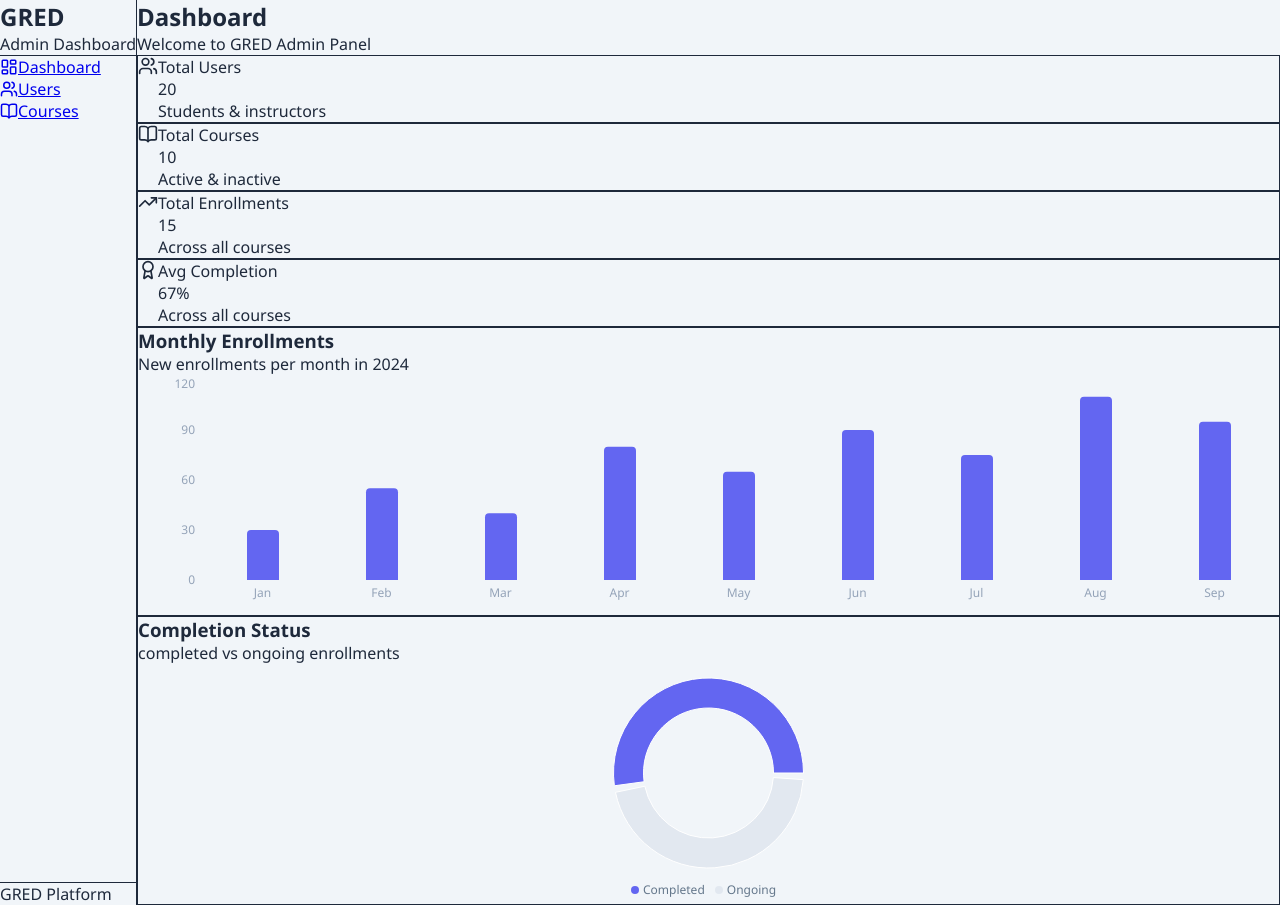
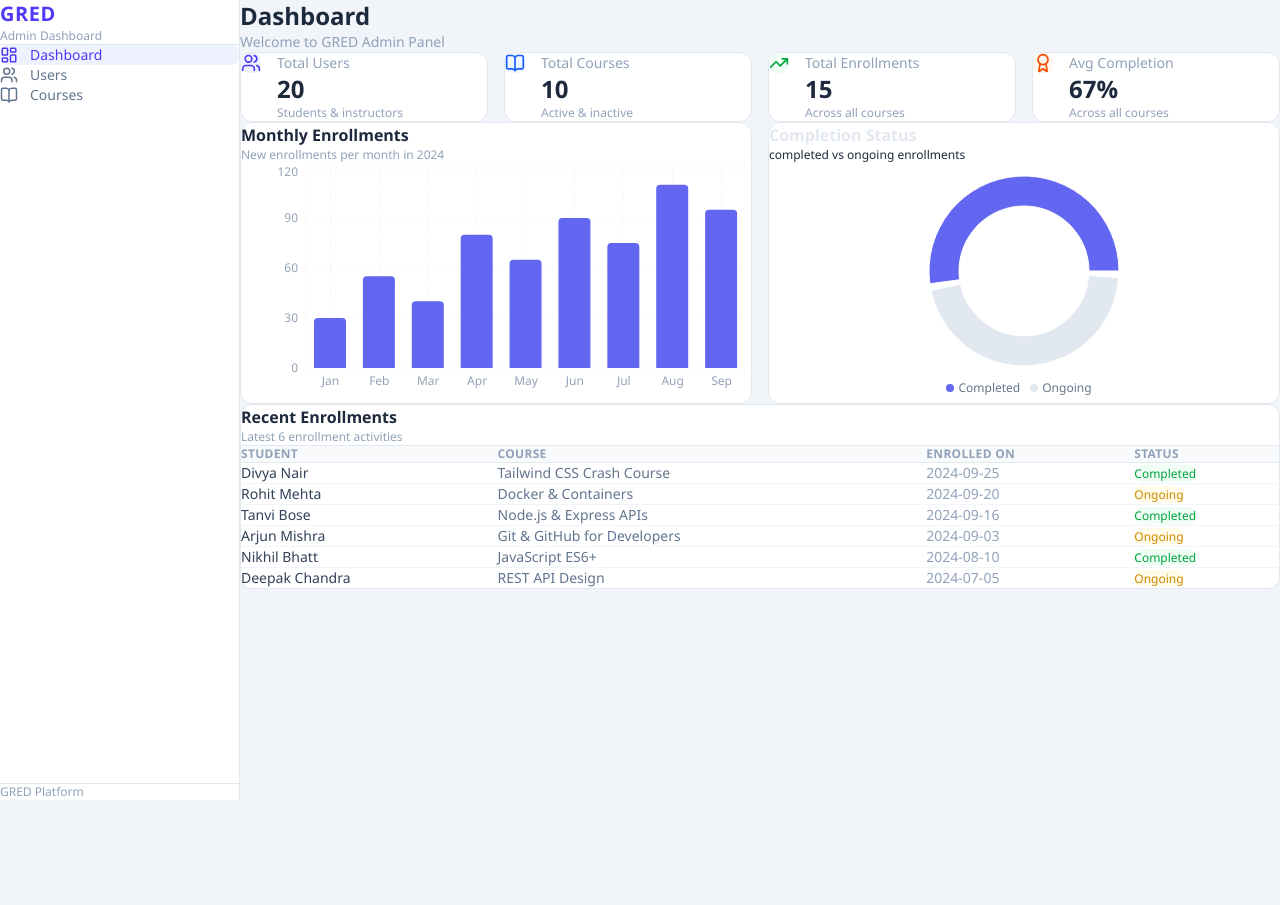
Before and after one commit to ajayygurjar/gred-dashboard, a React (Vite) app: page / in a window 1280 px wide. After the commit the page ends 800 px from the top, so only its background shows below. Built offline with nearby package versions, Linux system fonts and the light colour scheme.

Commit message:
recent ennrollment table

```diff
--- /dev/null
+++ b/src/components/RecentEnrollments.jsx
@@ -0,0 +1,100 @@
+import { users, courses, enrollments } from '../data/dummyData'
+
+const getStatusBadge = (status) => {
+    if (status === 'completed') {
+        return (
+            <span className="px-2.5 py-0.5 rounded-full text-xs font-medium bg-green-50 text-green-600">
+                Completed
+            </span>
+        )
+    }
+    return (
+        <span className="px-2.5 py-0.5 rounded-full text-xs font-medium bg-yellow-50 text-yellow-600">
+            Ongoing
+        </span>
+    )
+}
+
+const RecentEnrollments = () => {
+    const recent = enrollments
+        .slice(-6)
+        .reverse()
+        .map((enrollment) => {
+            const user = users.find((u) => u.id === enrollment.userId)
+            const course = courses.find((c) => c.id === enrollment.courseId)
+            return {
+                id: enrollment.id,
+                userName: user?.name ?? 'Unknown User',
+                courseName: course?.title ?? 'Unknown Course',
+                enrolledOn: enrollment.enrolledOn,
+                status: enrollment.status,
+            }
+        })
+
+    return (
+        <div className="bg-white rounded-xl border border-slate-200">
+
+            {/* header */}
+            <div className="px-5 py-4 border-b border-slate-200">
+                <h3 className="text-base font-semibold text-slate-800">
+                    Recent Enrollments
+                </h3>
+                <p className="text-xs text-slate-400 mt-0.5">
+                    Latest 6 enrollment activities
+                </p>
+            </div>
+
+            {/* table */}
+            <div className="overflow-x-auto">
+                <table className="w-full text-sm">
+
+                    {/* head */}
+                    <thead>
+                        <tr className="border-b border-slate-200 bg-slate-50">
+                            <th className="text-left px-5 py-3 text-xs font-semibold text-slate-400 uppercase tracking-wide">
+                                Student
+                            </th>
+                            <th className="text-left px-5 py-3 text-xs font-semibold text-slate-400 uppercase tracking-wide">
+                                Course
+                            </th>
+                            <th className="text-left px-5 py-3 text-xs font-semibold text-slate-400 uppercase tracking-wide">
+                                Enrolled On
+                            </th>
+                            <th className="text-left px-5 py-3 text-xs font-semibold text-slate-400 uppercase tracking-wide">
+                                Status
+                            </th>
+                        </tr>
+                    </thead>
+
+                    {/* body */}
+                    <tbody>
+                        {recent.map((row, index) => (
+                            <tr
+                                key={row.id}
+                                className={`border-b border-slate-100 hover:bg-slate-50 transition-colors
+                  ${index === recent.length - 1 ? 'border-b-0' : ''}`}
+                            >
+                                <td className="px-5 py-3.5 font-medium text-slate-700">
+                                    {row.userName}
+                                </td>
+                                <td className="px-5 py-3.5 text-slate-500">
+                                    {row.courseName}
+                                </td>
+                                <td className="px-5 py-3.5 text-slate-400">
+                                    {row.enrolledOn}
+                                </td>
+                                <td className="px-5 py-3.5">
+                                    {getStatusBadge(row.status)}
+                                </td>
+                            </tr>
+                        ))}
+                    </tbody>
+
+                </table>
+            </div>
+
+        </div>
+    )
+}
+
+export default RecentEnrollments
--- a/src/index.css
+++ b/src/index.css
@@ -1,6 +1,4 @@
-@tailwind base;
-@tailwind components;
-@tailwind utilities;
+@import "tailwindcss";
 
 * {
   margin: 0;
@@ -9,7 +7,7 @@
 }
 
 body {
-  font-family: 'Segoe UI', sans-serif;
+  font-family: "Segoe UI", sans-serif;
   background-color: #f1f5f9;
   color: #1e293b;
 }
--- a/src/pages/Dashboard.jsx
+++ b/src/pages/Dashboard.jsx
@@ -2,6 +2,7 @@ import { Users, BookOpen, TrendingUp, Award } from 'lucide-react'
 import StatCard from '../components/StatCard'
 import EnrollmentChart from '../components/EnrollmentChart'
 import CompletionChart from '../components/CompletionChart'
+import RecentEnrollments from '../components/RecentEnrollments'
 import { getStats } from '../data/dummyData'
 
 const Dashboard = () => {
@@ -56,7 +57,7 @@ const Dashboard = () => {
                 <EnrollmentChart />
                 <CompletionChart />
             </div>
-
+            <RecentEnrollments />
 
         </div>
     )
```
